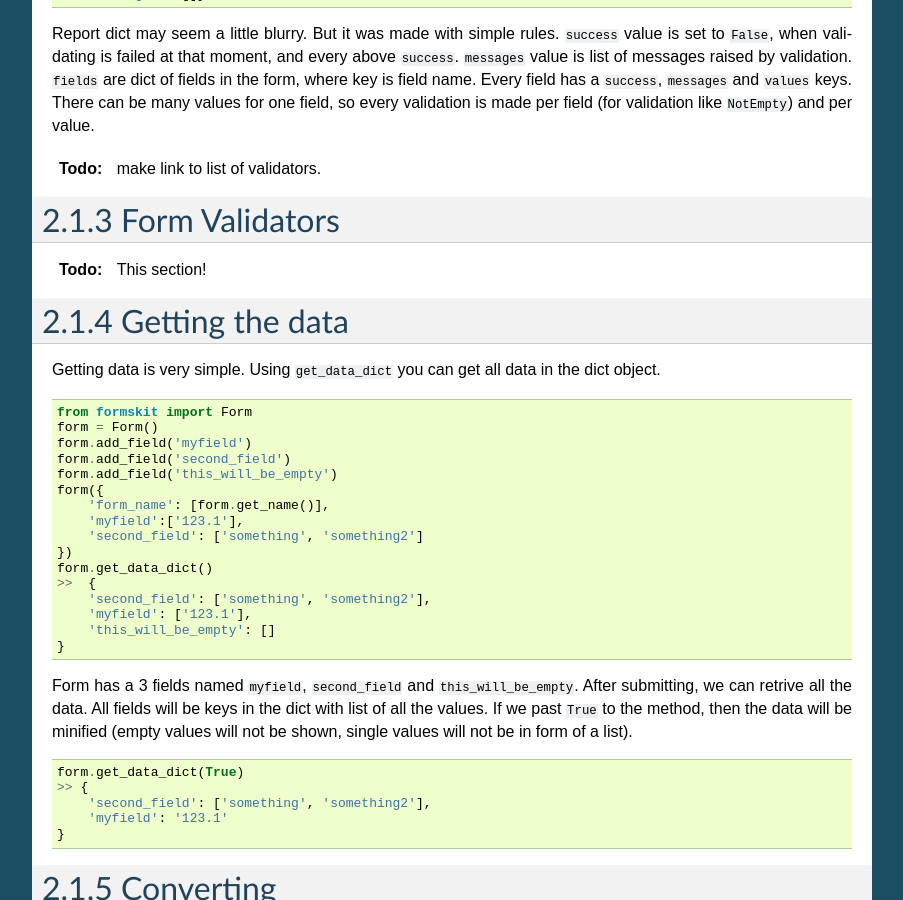
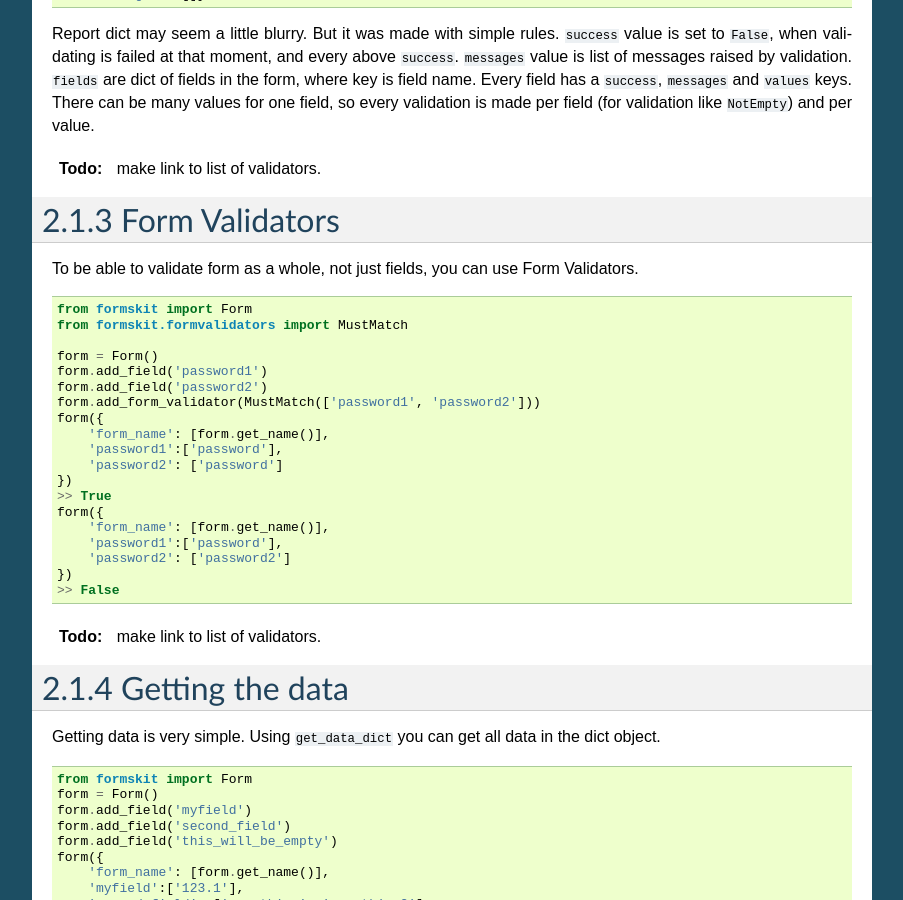
Before and after one commit to socek/formskit, a Sphinx documentation site: the page built from doc/tutorial1.rst, in a window 1280 px wide and 900 px high, scrolled down 1171 px. Shown: the whole window, without its empty margins (198-1101 px from the left). Built offline with Sphinx 7.4.7, drawn with Linux system fonts in a browser that asks for light colours.

Commit message:
[doc] 2.1.3 Form Validators

```diff
--- a/doc/tutorial1.rst
+++ b/doc/tutorial1.rst
@@ -91,9 +91,34 @@ validation like ``NotEmpty``) and per value.
 2.1.3 Form Validators
 =====================
 
+To be able to validate form as a whole, not just fields, you can use Form
+Validators.
+
+.. code-block:: python
+
+    from formskit import Form
+    from formskit.formvalidators import MustMatch
+
+    form = Form()
+    form.add_field('password1')
+    form.add_field('password2')
+    form.add_form_validator(MustMatch(['password1', 'password2']))
+    form({
+        'form_name': [form.get_name()],
+        'password1':['password'],
+        'password2': ['password']
+    })
+    >> True
+    form({
+        'form_name': [form.get_name()],
+        'password1':['password'],
+        'password2': ['password2']
+    })
+    >> False
+
 .. todo::
 
-    This section!
+    make link to list of validators.
 
 2.1.4 Getting the data
 ======================
```
